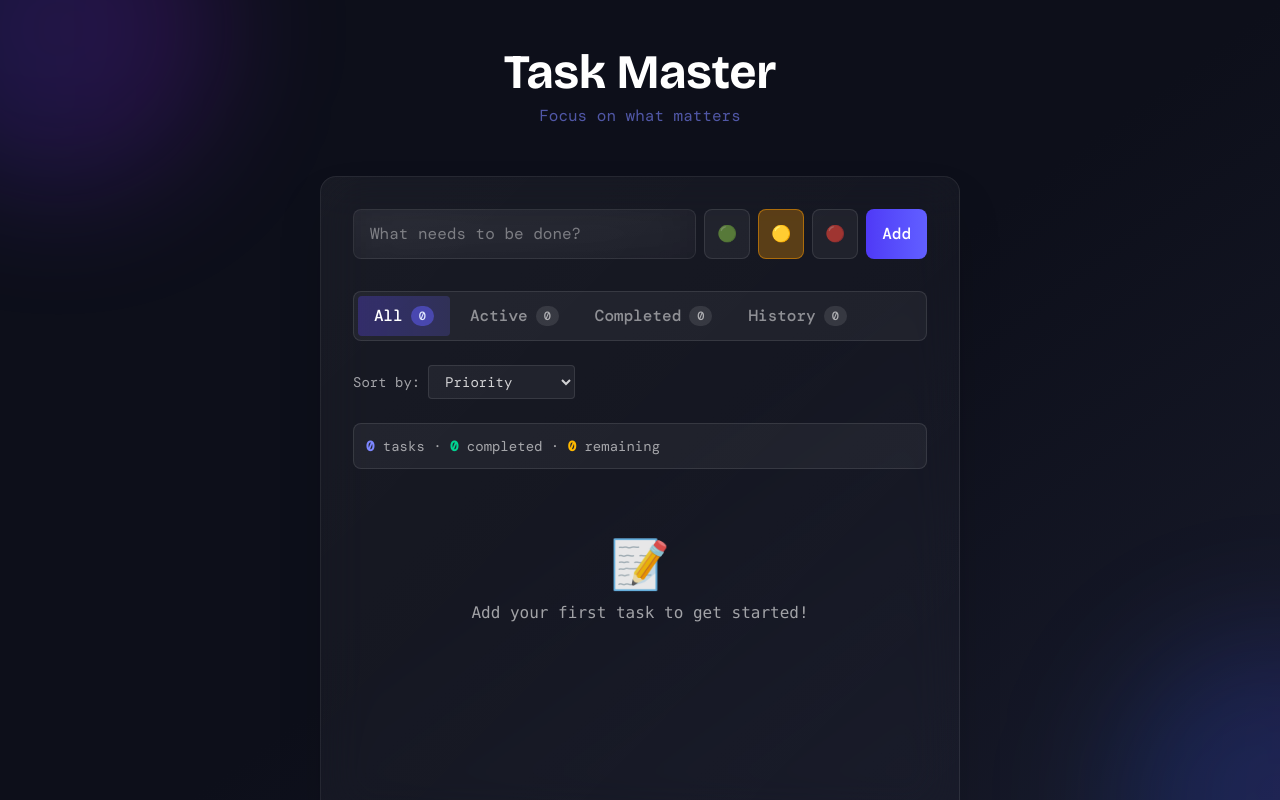
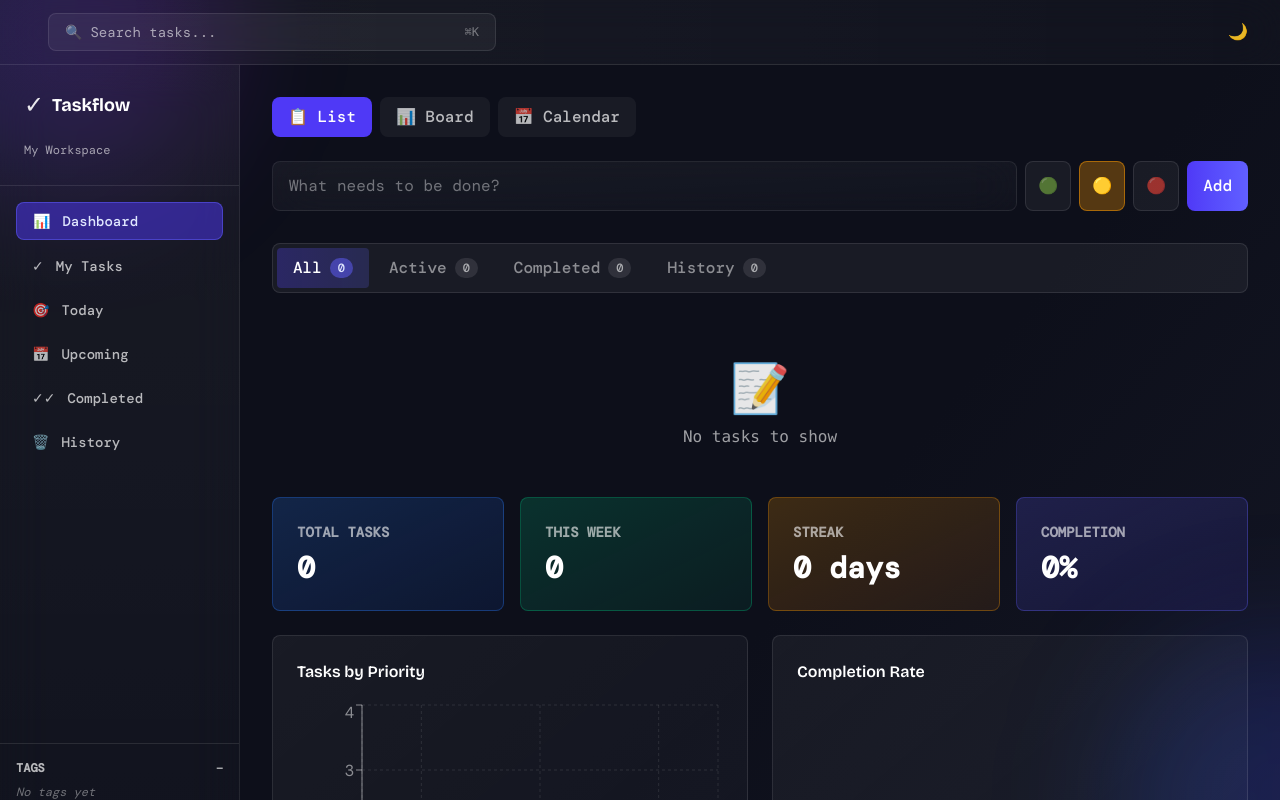
Before and after one commit to danyalbut96-khan/todo, a Next.js app: page / in a window 1280 px wide. Shown: the top 800 px of the page. Built offline with nearby package versions, Linux system fonts and the light colour scheme.

Commit message:
refactor: update onEdit prop to accept Partial<Todo> for better flexibility across components

```diff
--- a/app/page.tsx
+++ b/app/page.tsx
@@ -81,31 +81,8 @@ export default function Home() {
     );
   }
 
-  const getEmptyStateMessage = () => {
-    switch (filterBy) {
-      case 'active':
-        return { emoji: '🌙', message: 'Your mind is clear. For now.' };
-      case 'completed':
-        return { emoji: '✨', message: 'Nothing finished yet. Start small.' };
-      case 'history':
-        return { emoji: '👻', message: 'No skeletons here.' };
-      default:
-        return { emoji: '📝', message: 'Add your first task to get started!' };
-    }
-  };
-
-  const emptyState = getEmptyStateMessage();
-
-  if (!isHydrated) {
   return (
-      <div className="min-h-screen bg-gradient-to-br from-[#0d0f1a] via-[#0d0f1a] to-[#1a1d2e] flex items-center justify-center">
-        <div className="text-white/60 font-mono">Loading...</div>
-      </div>
-    );
-  }
-
-  return (
-    <div className="min-h-screen bg-gradient-to-br from-[#0d0f1a] via-[#0d0f1a] to-[#1a1d2e] relative overflow-hidden">
+    <div className={`min-h-screen flex flex-col ${theme === 'dark' ? 'dark bg-gradient-to-br from-[#0d0f1a] via-[#0d0f1a] to-[#1a1d2e]' : 'bg-[#f8f9fc]'}`}>
       {/* Floating Gradient Orbs */}
       <div className="fixed inset-0 overflow-hidden pointer-events-none">
         <motion.div
@@ -135,34 +112,57 @@ export default function Home() {
         />
       </div>
 
+      {/* Header */}
+      <Header
+        theme={theme}
+        onThemeToggle={toggleTheme}
+        onSearchOpen={openSearch}
+        overdueCount={overdueCount}
+      />
+
+      {/* Main Layout */}
+      <div className="flex flex-1 relative z-10">
+        {/* Sidebar */}
+        <Sidebar
+          filterBy={filterBy}
+          onFilterChange={setFilterBy}
+          tags={tags}
+          isOpen={sidebarOpen}
+          onClose={() => setSidebarOpen(false)}
+        />
+
         {/* Main Content */}
-      <div className="relative z-10 max-w-2xl mx-auto px-4 py-12">
-        {/* Header */}
-        <motion.div
-          initial={{ opacity: 0, y: -20 }}
-          animate={{ opacity: 1, y: 0 }}
-          transition={{ duration: 0.6 }}
-          className="text-center mb-12"
+        <main className="flex-1 overflow-y-auto">
+          <div className="max-w-6xl mx-auto px-4 md:px-8 py-8">
+            {/* View Selector */}
+            {filterBy === 'all' && (
+              <div className="flex gap-2 mb-6">
+                {(['list', 'board', 'calendar'] as const).map((view) => (
+                  <motion.button
+                    key={view}
+                    onClick={() => setViewType(view)}
+                    className={`px-4 py-2 rounded-lg font-medium transition-all duration-200 ${
+                      viewType === view
+                        ? 'bg-indigo-600 text-white'
+                        : 'bg-white/5 text-white/70 hover:bg-white/10'
+                    }`}
+                    whileHover={{ scale: 1.05 }}
+                    whileTap={{ scale: 0.95 }}
                   >
-          <h1 className="text-5xl font-bold text-white mb-2 font-bricolage">
-            Task Master
-          </h1>
-          <p className="text-indigo-400/60 font-dm-mono">
-            Focus on what matters
-          </p>
-        </motion.div>
+                    {view === 'list' && '📋'}
+                    {view === 'board' && '📊'}
+                    {view === 'calendar' && '📅'}
+                    {' '}
+                    {view.charAt(0).toUpperCase() + view.slice(1)}
+                  </motion.button>
+                ))}
+              </div>
+            )}
 
-        {/* Main Card */}
-        <motion.div
-          initial={{ opacity: 0, y: 20 }}
-          animate={{ opacity: 1, y: 0 }}
-          transition={{ duration: 0.6, delay: 0.1 }}
-          className="bg-gradient-to-br from-white/5 to-white/[0.02] border border-white/8 rounded-2xl p-8 backdrop-blur-xl shadow-2xl"
-        >
-          {/* Input */}
+            {/* Content */}
+            {filterBy === 'all' && viewType === 'list' && (
+              <>
                 <TodoInput onAdd={addTodo} />
-
-          {/* Filters */}
                 <TodoFilters
                   filterBy={filterBy}
                   onFilterChange={setFilterBy}
@@ -171,94 +171,132 @@ export default function Home() {
                   completedTodos={stats.completed}
                   historyCount={history.length}
                 />
-
-          {/* Sort Selector */}
-          {(filterBy === 'all' || filterBy === 'active' || filterBy === 'completed') && (
-            <motion.div
-              initial={{ opacity: 0 }}
-              animate={{ opacity: 1 }}
-              className="mb-6 flex gap-2 items-center"
-            >
-              <label className="text-sm text-white/60 font-dm-mono">
-                Sort by:
-              </label>
-              <select
-                value={sortBy}
-                onChange={(e) => setSortBy(e.target.value as any)}
-                className="px-3 py-1.5 bg-white/5 border border-white/10 rounded text-white/80 text-sm focus:outline-none focus:ring-2 focus:ring-indigo-500"
-              >
-                <option value="priority">Priority</option>
-                <option value="date">Date Added</option>
-                <option value="alpha">Alphabetical</option>
-              </select>
-            </motion.div>
+                <ListView
+                  todos={todos.filter((t) => !t.completed)}
+                  tags={tags}
+                  onToggle={toggleComplete}
+                  onDelete={deleteTodo}
+                  onEdit={editTodo}
+                  onSelectTodo={(todo) => setSelectedTodoId(todo.id)}
+                  selectedTodoId={selectedTodoId}
+                />
+              </>
             )}
 
-          {/* Stats */}
-          <motion.div
-            initial={{ opacity: 0 }}
-            animate={{ opacity: 1 }}
-            transition={{ delay: 0.2 }}
-            className="mb-6 p-3 bg-white/5 border border-white/10 rounded-lg"
-          >
-            <p className="text-sm text-white/60 font-dm-mono">
-              <span className="text-indigo-400 font-semibold">
-                {stats.total}
-              </span>{' '}
-              tasks · <span className="text-emerald-400 font-semibold">
-                {stats.completed}
-              </span>{' '}
-              completed ·{' '}
-              <span className="text-amber-400 font-semibold">
-                {stats.remaining}
-              </span>{' '}
-              remaining
-            </p>
-          </motion.div>
+            {filterBy === 'all' && viewType === 'board' && (
+              <BoardView
+                todos={todos}
+                tags={tags}
+                onToggle={toggleComplete}
+                onDelete={deleteTodo}
+                onEdit={editTodo}
+                onUpdateStatus={updateStatus}
+                onSelectTodo={(todo) => setSelectedTodoId(todo.id)}
+                selectedTodoId={selectedTodoId}
+              />
+            )}
 
-          {/* Todo List or History */}
-          <div className="min-h-[300px]">
-            {filterBy === 'history' ? (
+            {filterBy === 'today' && (
+              <>
+                <TodoInput onAdd={addTodo} />
+                <TodayView
+                  todos={todos.filter((t) => {
+                    if (t.completed) return false;
+                    if (t.dueDate) return isToday(new Date(t.dueDate));
+                    return false;
+                  })}
+                  tags={tags}
+                  onToggle={toggleComplete}
+                  onDelete={deleteTodo}
+                  onEdit={editTodo}
+                  onSelectTodo={(todo) => setSelectedTodoId(todo.id)}
+                  selectedTodoId={selectedTodoId}
+                />
+              </>
+            )}
+
+            {filterBy === 'all' && viewType === 'list' && (
+              <DashboardView todos={todos} history={history} />
+            )}
+
+            {filterBy === 'history' && (
               <HistoryPanel
                 history={history}
                 onRestore={restoreFromHistory}
                 onClearHistory={clearHistory}
               />
-            ) : (filteredTodos as any[]).length === 0 ? (
-              <motion.div
-                initial={{ opacity: 0 }}
-                animate={{ opacity: 1 }}
-                className="text-center py-12"
-              >
-                <div className="text-5xl mb-3">{emptyState.emoji}</div>
-                <p className="text-white/60 font-mono">{emptyState.message}</p>
-              </motion.div>
-            ) : (
-              <motion.div layout className="space-y-3">
-                <AnimatePresence mode="popLayout">
-                  {(filteredTodos as any[]).map((todo) => (
-                    <TodoItem
-                      key={todo.id}
-                      todo={todo}
-                      onToggle={toggleComplete}
-                      onDelete={deleteTodo}
-                      onEdit={editTodo}
-                    />
-                  ))}
-                </AnimatePresence>
-              </motion.div>
             )}
           </div>
-        </motion.div>
+        </main>
+
+        {/* Right Panel */}
+        <RightPanel
+          todo={selectedTodo || null}
+          tags={tags}
+          onClose={() => setSelectedTodoId(null)}
+          onUpdate={(updates) => {
+            if (selectedTodoId) {
+              editTodo(selectedTodoId, updates);
+            }
+          }}
+          onAddSubtask={(text) => {
+            if (selectedTodoId) {
+              addSubtask(selectedTodoId, text);
+            }
+          }}
+          onToggleSubtask={(subtaskId) => {
+            if (selectedTodoId) {
+              toggleSubtask(selectedTodoId, subtaskId);
+            }
+          }}
+          onDeleteSubtask={(subtaskId) => {
+            if (selectedTodoId) {
+              deleteSubtask(selectedTodoId, subtaskId);
+            }
+          }}
+          onAddTag={(tagId) => {
+            if (selectedTodoId) {
+              addTag(selectedTodoId, tagId);
+            }
+          }}
+          onRemoveTag={(tagId) => {
+            if (selectedTodoId) {
+              removeTag(selectedTodoId, tagId);
+            }
+          }}
+          isOpen={!!selectedTodoId}
+        />
+      </div>
+
+      {/* Command Palette */}
+      <CommandPalette
+        isOpen={isSearchOpen}
+        onClose={closeSearch}
+        todos={todos}
+        onSelectTodo={(todo) => {
+          setSelectedTodoId(todo.id);
+          closeSearch();
+        }}
+      />
+
+      {/* Focus Mode */}
+      <AnimatePresence>
+        {isFocusMode && (
+          <PomodoroTimer
+            isActive={isFocusMode}
+            onClose={() => setIsFocusMode(false)}
+          />
+        )}
+      </AnimatePresence>
 
       {/* Footer */}
-        <motion.div
+      <motion.footer
         initial={{ opacity: 0 }}
         animate={{ opacity: 1 }}
         transition={{ delay: 0.5 }}
-          className="mt-12 text-center"
+        className="text-center py-4 text-xs text-white/40 hover:text-white/80 transition-all duration-200"
       >
-          <p className="text-xs text-white/40 hover:text-white/80 transition-all duration-200">
+        <p>
           Made with ❤️ by{' '}
           <a
             href="https://cloudexify.site"
@@ -269,8 +307,7 @@ export default function Home() {
             Cloudexify
           </a>
         </p>
-        </motion.div>
-      </div>
+      </motion.footer>
     </div>
   );
 }
--- a/components/task/TaskCard.tsx
+++ b/components/task/TaskCard.tsx
@@ -10,7 +10,7 @@ interface TaskCardProps {
   tags: Tag[];
   onToggle: (id: string) => void;
   onDelete: (id: string) => void;
-  onEdit: (id: string, text: string) => void;
+  onEdit: (id: string, updates: Partial<Todo>) => void;
   onClick?: () => void;
   isSelected?: boolean;
 }
@@ -30,7 +30,7 @@ export function TaskCard({
 
   const handleSave = () => {
     if (editText.trim()) {
-      onEdit(todo.id, editText);
+      onEdit(todo.id, { text: editText });
       setIsEditing(false);
     }
   };
--- a/components/views/BoardView.tsx
+++ b/components/views/BoardView.tsx
@@ -10,7 +10,7 @@ interface BoardViewProps {
   tags: Tag[];
   onToggle: (id: string) => void;
   onDelete: (id: string) => void;
-  onEdit: (id: string, text: string) => void;
+  onEdit: (id: string, updates: Partial<Todo>) => void;
   onUpdateStatus: (id: string, status: 'todo' | 'inprogress' | 'done') => void;
   onSelectTodo: (todo: Todo) => void;
   selectedTodoId?: string | null;
--- a/components/views/ListView.tsx
+++ b/components/views/ListView.tsx
@@ -10,7 +10,7 @@ interface ListViewProps {
   tags: Tag[];
   onToggle: (id: string) => void;
   onDelete: (id: string) => void;
-  onEdit: (id: string, text: string) => void;
+  onEdit: (id: string, updates: Partial<Todo>) => void;
   onSelectTodo: (todo: Todo) => void;
   selectedTodoId?: string | null;
 }
--- a/components/views/TodayView.tsx
+++ b/components/views/TodayView.tsx
@@ -23,7 +23,7 @@ interface TodayViewProps {
   tags: Tag[];
   onToggle: (id: string) => void;
   onDelete: (id: string) => void;
-  onEdit: (id: string, text: string) => void;
+  onEdit: (id: string, updates: Partial<Todo>) => void;
   onSelectTodo: (todo: Todo) => void;
   selectedTodoId?: string | null;
 }
```
Lines whose indentation alone changed are shown as unchanged.
